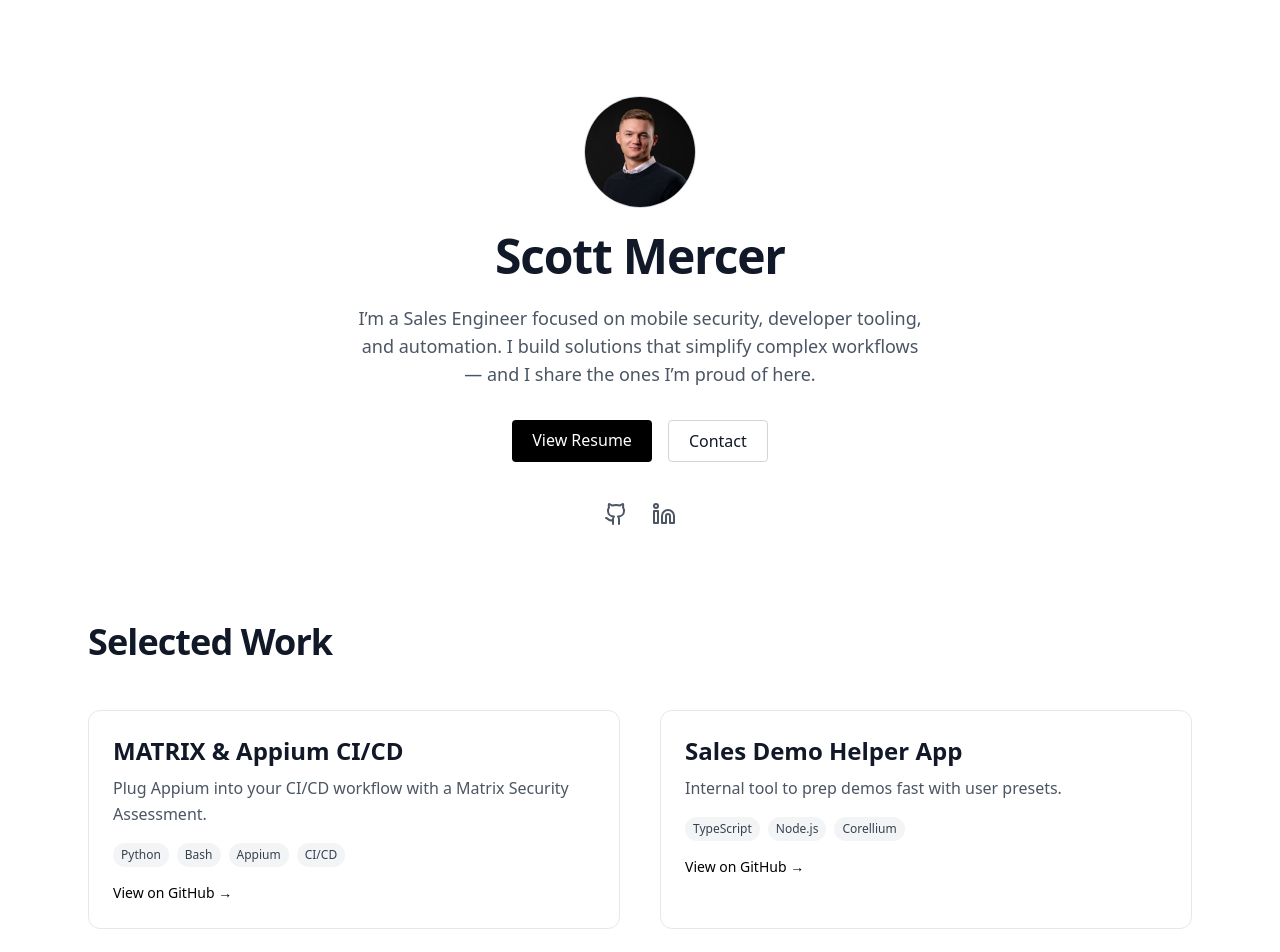
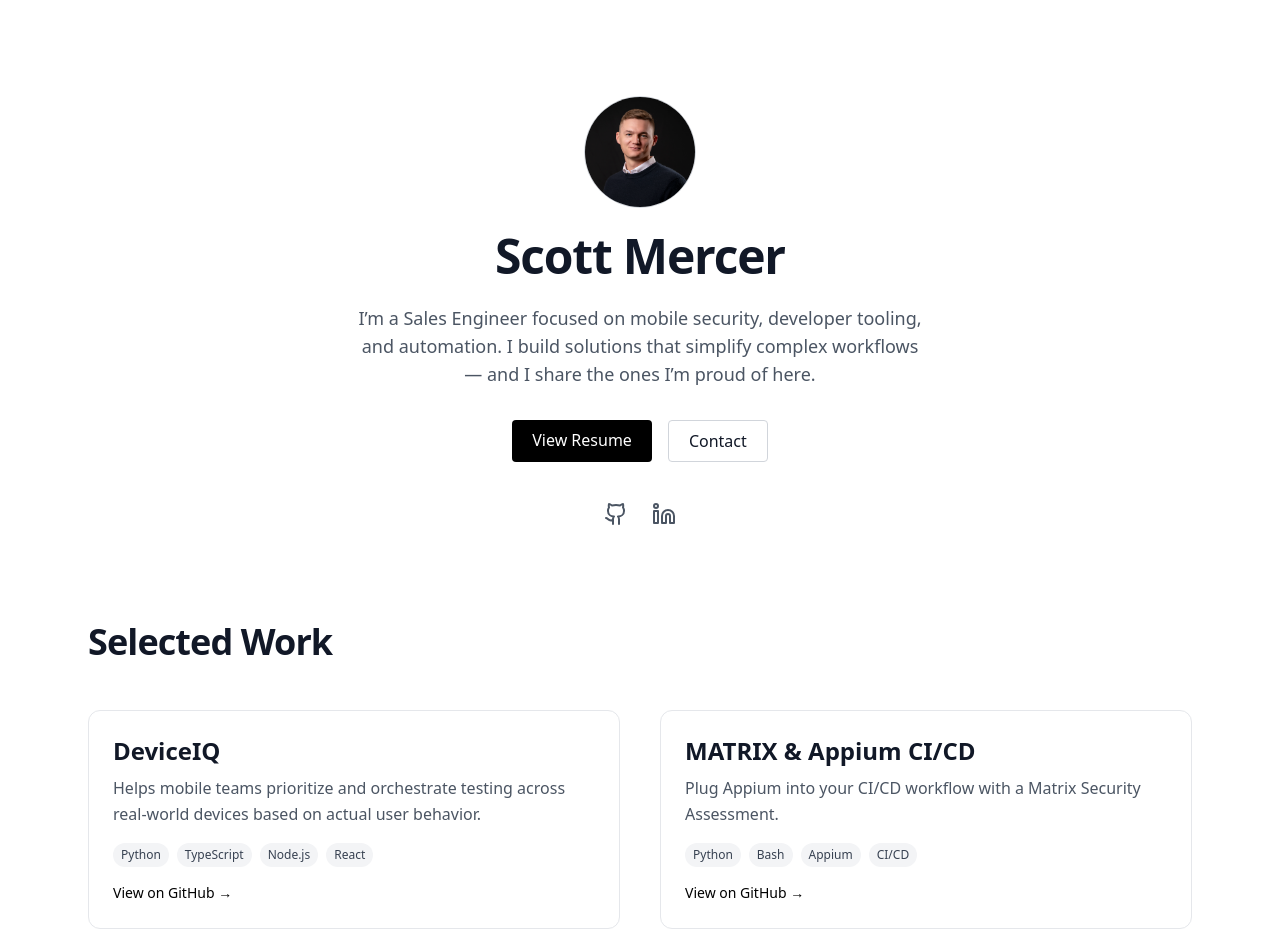
Before and after one commit to scott-mercer/Personal-Website, a Next.js app: page / in a window 1280 px wide. Shown: the top 952 px of the page. Built offline with nearby package versions, Linux system fonts and the light colour scheme.

Commit message:
updating projects

```diff
--- a/app/page.tsx
+++ b/app/page.tsx
@@ -3,6 +3,12 @@ import { Github, Linkedin } from 'lucide-react'
 
 
 const projects = [
+  {
+    title: 'DeviceIQ',
+    description: 'Helps mobile teams prioritize and orchestrate testing across real-world devices based on actual user behavior.',
+    github: 'https://github.com/scott-mercer/deviceiq',
+    tags: ['Python', 'TypeScript', 'Node.js', 'React'],
+  },
   {
     title: 'MATRIX & Appium CI/CD',
     description: 'Plug Appium into your CI/CD workflow with a Matrix Security Assessment.',
```
